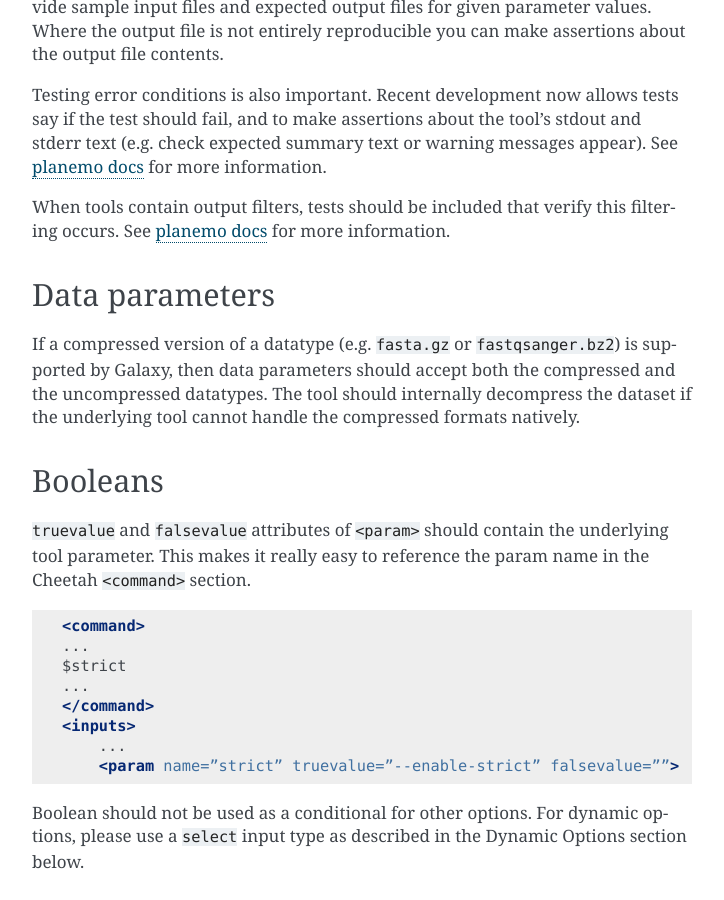
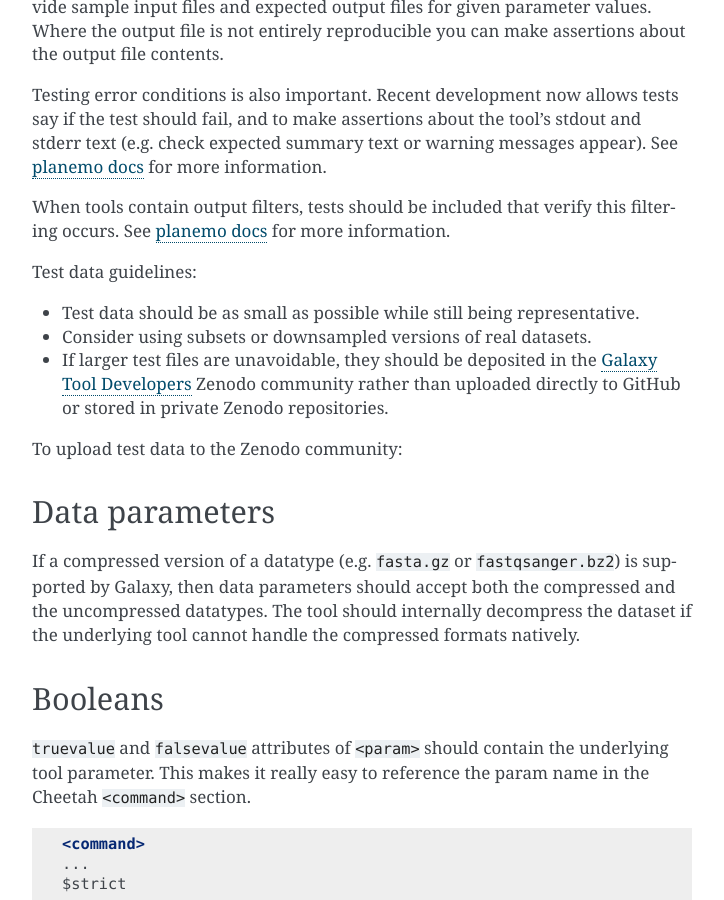
Before and after one commit to galaxy-iuc/standards, a Sphinx documentation site: the page built from docs/best_practices/tool_xml.rst, in a window 1280 px wide and 900 px high, scrolled down 4250 px. Shown: the whole window, without its empty margins (388-1112 px from the left). Built offline with Sphinx 7.4.7, drawn with Linux system fonts in a browser that asks for light colours.

Commit message:
add lines about zenodo community

```diff
--- a/docs/best_practices/tool_xml.rst
+++ b/docs/best_practices/tool_xml.rst
@@ -207,6 +207,17 @@ warning messages appear). See `planemo docs <https://planemo.readthedocs.io/en/l
 
 When tools contain output filters, tests should be included that verify
 this filtering occurs. See `planemo docs <https://planemo.readthedocs.io/en/latest/writing_how_do_i.html#test-output-filters-work>`__ for more information.
+
+Test data guidelines:
+
+* Test data should be as small as possible while still being representative.
+* Consider using subsets or downsampled versions of real datasets.
+* If larger test files are unavoidable, they should be deposited in
+  the `Galaxy Tool Developers <https://zenodo.org/communities/galaxy_tool_dev_sig>`__
+  Zenodo community rather than uploaded directly to
+  GitHub or stored in private Zenodo repositories.
+
+To upload test data to the Zenodo community:
 
 Data parameters
 ---------------
```
